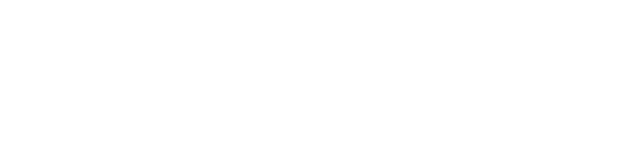
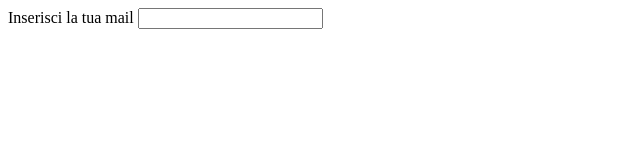
Before and after one commit to simolorevg/js-mail-dadi, a plain HTML site: page js-mail/index.html in a window 1280 px wide. Shown: the whole page, without its empty margins (0-640 px from the left). Drawn offline with Linux system fonts and the light colour scheme.

Commit message:
Working on the input section

```diff
--- a/js-mail/index.html
+++ b/js-mail/index.html
@@ -9,6 +9,8 @@
     <title>Check Mail</title>
 </head>
 <body>
+    <label for="mail">Inserisci la tua mail</label>
+    <input type="email" id="#mail">
      <script src="js/script.js"></script>
 </body>
 </html>
--- a/js-mail/js/script.js
+++ b/js-mail/js/script.js
@@ -0,0 +1,4 @@
+//UTENTE INSERISCE LA MAIL
+const userMailInput = document.getElementById('mail');
+const userMail = userMailInput.value;
+console.log(userMail);
```
